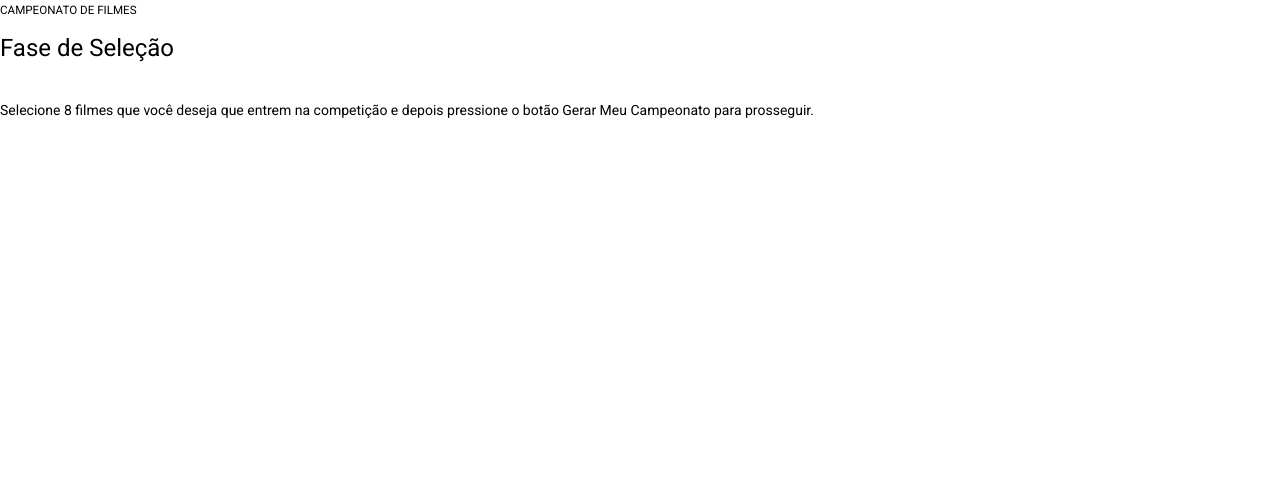
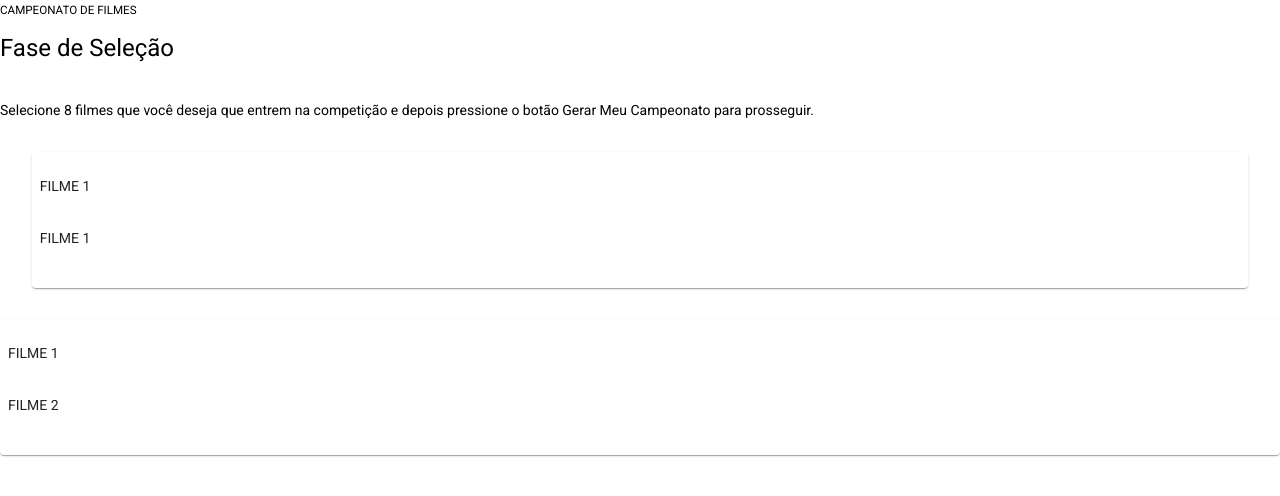
Before and after one commit to LarissaSantana/Copa-de-filmes, an Angular app in the folder CopaDeFilmes.SPA/CopaDeFilmes/: page / in a window 1280 px wide. Shown: the top 496 px of the page. Built offline with nearby package versions, Linux system fonts and the light colour scheme.

Commit message:
Adicionando FilmeComponent e InicioComponent.

```diff
--- a/CopaDeFilmes.SPA/CopaDeFilmes/package.json
+++ b/CopaDeFilmes.SPA/CopaDeFilmes/package.json
@@ -16,6 +16,7 @@
     "@angular/common": "~11.0.5",
     "@angular/compiler": "~11.0.5",
     "@angular/core": "~11.0.5",
+    "@angular/flex-layout": "^11.0.0-beta.33",
     "@angular/forms": "~11.0.5",
     "@angular/material": "^11.0.3",
     "@angular/platform-browser": "~11.0.5",
--- a/CopaDeFilmes.SPA/CopaDeFilmes/src/app/app-routing.module.ts
+++ b/CopaDeFilmes.SPA/CopaDeFilmes/src/app/app-routing.module.ts
@@ -1,11 +1,11 @@
 import { NgModule } from '@angular/core';
 import { Routes, RouterModule } from '@angular/router';
-import { CabecalhoComponent } from './views/cabecalho/cabecalho.component';
+import { InicioComponent } from './views/inicio/inicio.component';
 
 const routes: Routes = [
   {
     path: '',
-    component: CabecalhoComponent
+    component: InicioComponent
   }
 ];
 
--- a/CopaDeFilmes.SPA/CopaDeFilmes/src/app/views/filme-lista/filme-lista.component.html
+++ b/CopaDeFilmes.SPA/CopaDeFilmes/src/app/views/filme-lista/filme-lista.component.html
@@ -1 +1,25 @@
-<p>filme-lista works!</p>
+<div fxLayout="row" fxLayoutAlign="center center" fxLayoutGap style="padding: 2%;">
+    <div style="margin: 0.5%;">
+        <mat-card class="example-card" fxFlex="0 1 calc(33.3% - 11px)" fxFlex.1t-md="0 1 calc(50% - 11x)"
+            fxFlex.1t-sm="100%">
+            <mat-card-header>
+            </mat-card-header>
+            <mat-card-content>
+                <p>
+                    <mat-card-actions>
+                        FILME 1
+                    </mat-card-actions>
+                </p>
+            </mat-card-content>
+            <mat-card-content>
+                <p>
+                    <mat-card-actions>
+                        FILME 1
+                    </mat-card-actions>
+                </p>
+            </mat-card-content>
+        </mat-card>
+    </div>
+</div>
+
+<app-filme></app-filme>
--- a/CopaDeFilmes.SPA/CopaDeFilmes/src/app/views/filme/filme.component.html
+++ b/CopaDeFilmes.SPA/CopaDeFilmes/src/app/views/filme/filme.component.html
@@ -1 +1,19 @@
-<p>filme works!</p>
+<mat-card class="example-card">
+    <mat-card-header>
+    </mat-card-header>
+    <mat-card-content>
+        <p>
+            <mat-card-actions>
+                FILME 1
+            </mat-card-actions>
+        </p>
+    </mat-card-content>
+    <mat-card-content>
+        <p>
+            <mat-card-actions>
+                FILME 2
+            </mat-card-actions>
+        </p>
+    </mat-card-content>
+
+</mat-card>
--- /dev/null
+++ b/CopaDeFilmes.SPA/CopaDeFilmes/src/app/views/inicio/inicio.component.html
@@ -0,0 +1,3 @@
+<app-cabecalho></app-cabecalho>
+
+<app-filme-lista></app-filme-lista>
--- /dev/null
+++ b/CopaDeFilmes.SPA/CopaDeFilmes/src/app/views/inicio/inicio.component.ts
@@ -0,0 +1,15 @@
+import { Component, OnInit } from '@angular/core';
+
+@Component({
+  selector: 'app-inicio',
+  templateUrl: './inicio.component.html',
+  styleUrls: ['./inicio.component.css']
+})
+export class InicioComponent implements OnInit {
+
+  constructor() { }
+
+  ngOnInit(): void {
+  }
+
+}
```
Also changed, not shown: CopaDeFilmes.SPA/CopaDeFilmes/src/app/app.module.ts (+6 -2 lines), CopaDeFilmes.SPA/CopaDeFilmes/src/app/views/cabecalho/cabecalho.component.html (line endings or trailing spaces), CopaDeFilmes.SPA/CopaDeFilmes/src/app/views/inicio/inicio.component.css (added), 1 other file (tests, documents, lock files or other folders).
